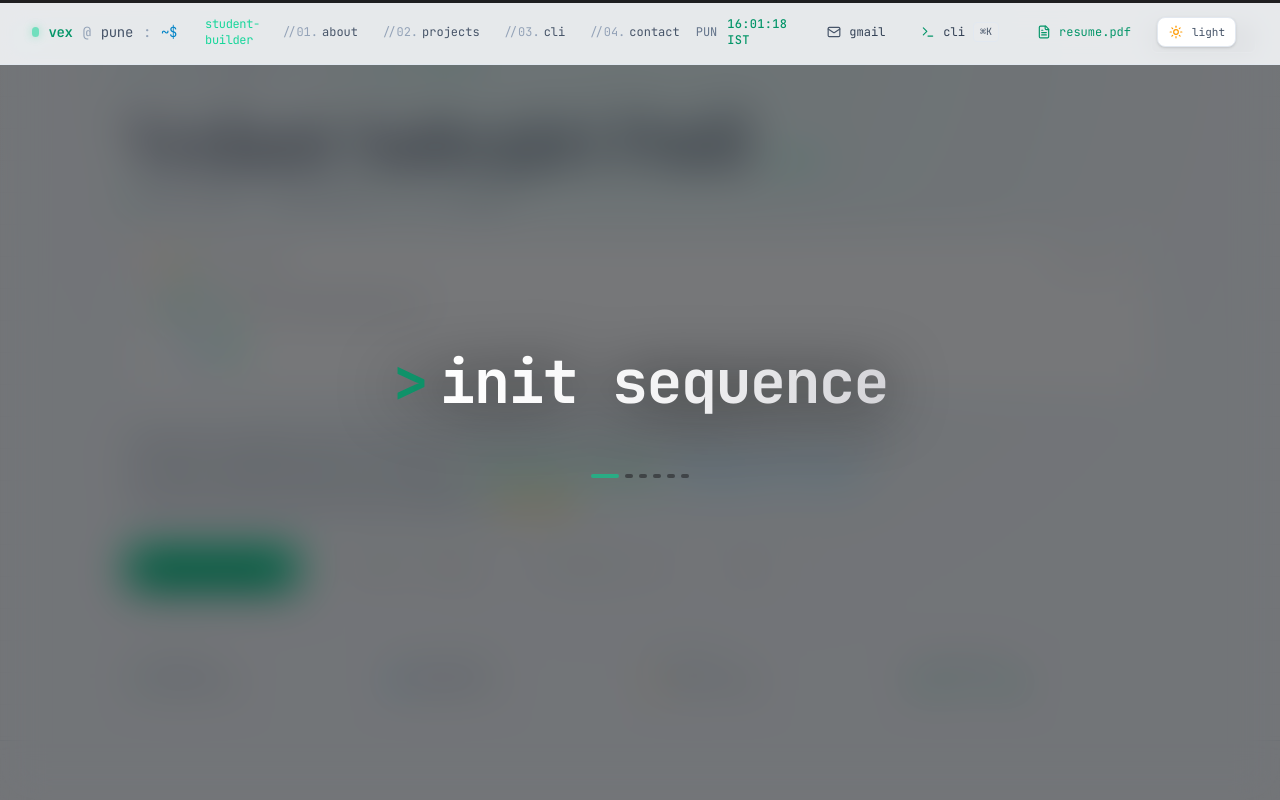
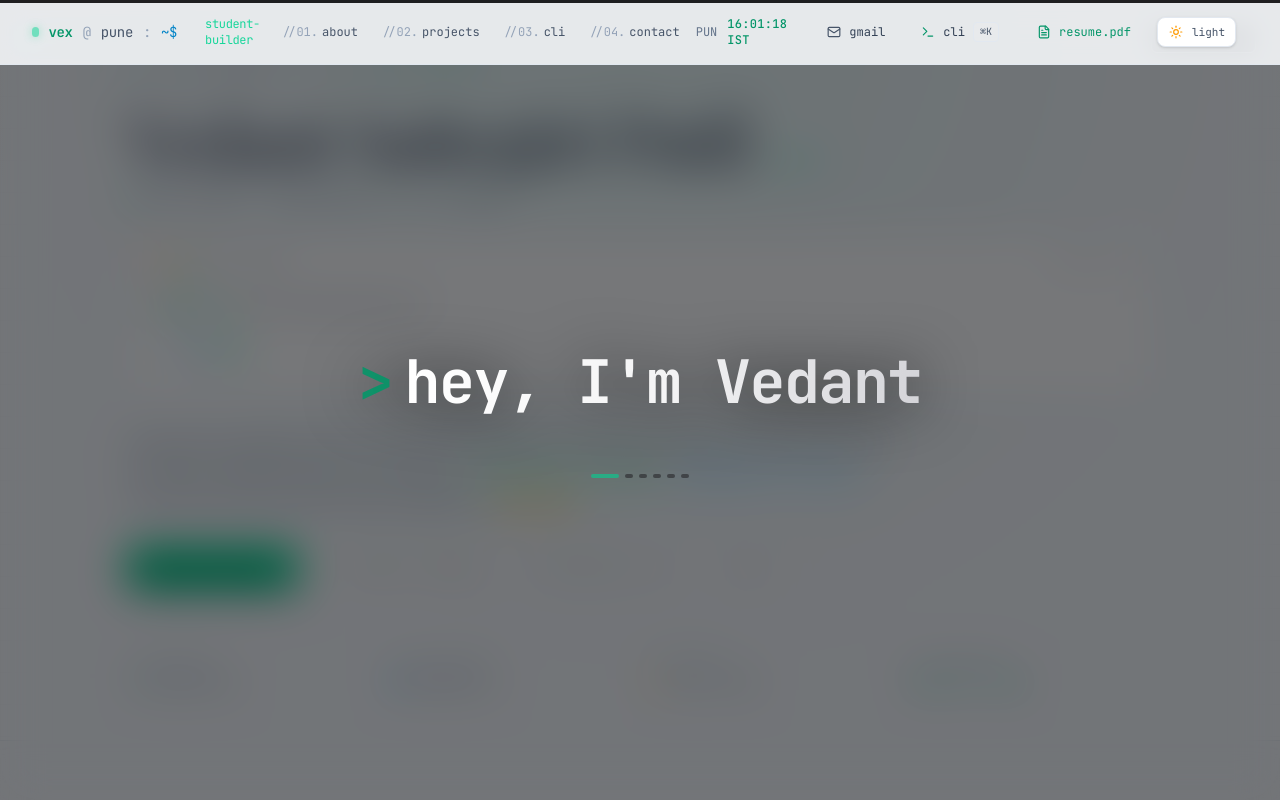
Before and after one commit to vedwebsites-eng/MyPortfolio, a React (Vite) app: page / in a window 1280 px wide. Shown: the top 800 px of the page. Built offline with nearby package versions, Linux system fonts and the light colour scheme; no server answers; the database is empty; a web font is replaced by a local one.

Commit message:
feat: update intro lyrics sequence
Replace placeholder lyrics with personal introductory lines and adjust the completion buffer timing accordingly.

```diff
--- a/src/components/IntroLyrics.tsx
+++ b/src/components/IntroLyrics.tsx
@@ -11,12 +11,12 @@ export interface LyricLine {
  * Timestamps (in seconds) match real audio file playback.
  */
 export const DEFAULT_LYRICS: LyricLine[] = [
-  { time: 0, text: "init sequence" },
-  { time: 1.1, text: "init sequence" },
-  { time: 2.2, text: "oh, we're live" },
-  { time: 3.4, text: "system online" },
-  { time: 4.5, text: "system online" },
-  { time: 5.6, text: "oh, we're live" },
+  { time: 0, text: "hey, I'm Vedant" },
+  { time: 1.2, text: "somewhere from the world" },
+  { time: 2.5, text: "welcome in" },
+  { time: 3.7, text: "I like to build cool stuff" },
+  { time: 5.0, text: "and yes" },
+  { time: 5.8, text: "this is who I am" },
 ];
 
 export interface IntroLyricsProps {
@@ -176,7 +176,7 @@ export const IntroLyrics: React.FC<IntroLyricsProps> = ({
       }
 
       // Finish/migrate to corner when currentTime reaches last lyric time + 1.5s buffer
-      const lastLyricTime = lyrics[lyrics.length - 1]?.time ?? 5.6;
+      const lastLyricTime = lyrics[lyrics.length - 1]?.time ?? 5.8;
       if (currentTime >= lastLyricTime + 1.5) {
         hasCompletedRef.current = true;
         finishIntro(false);
```
